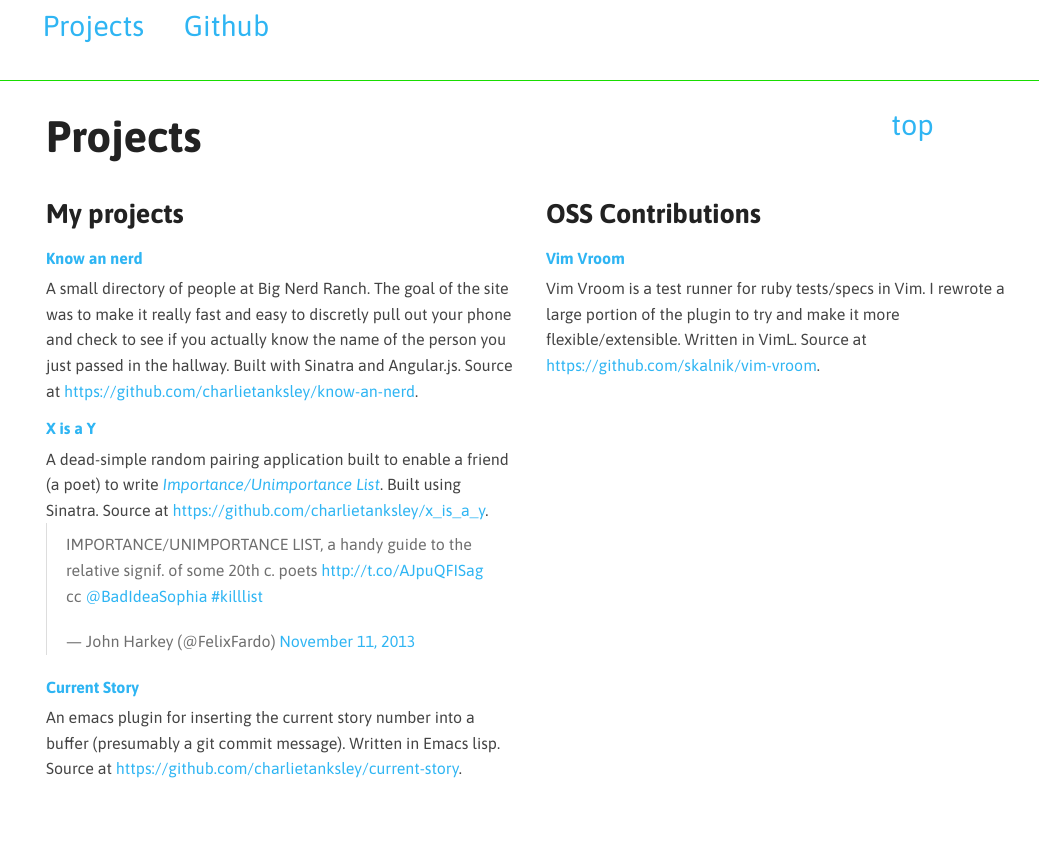
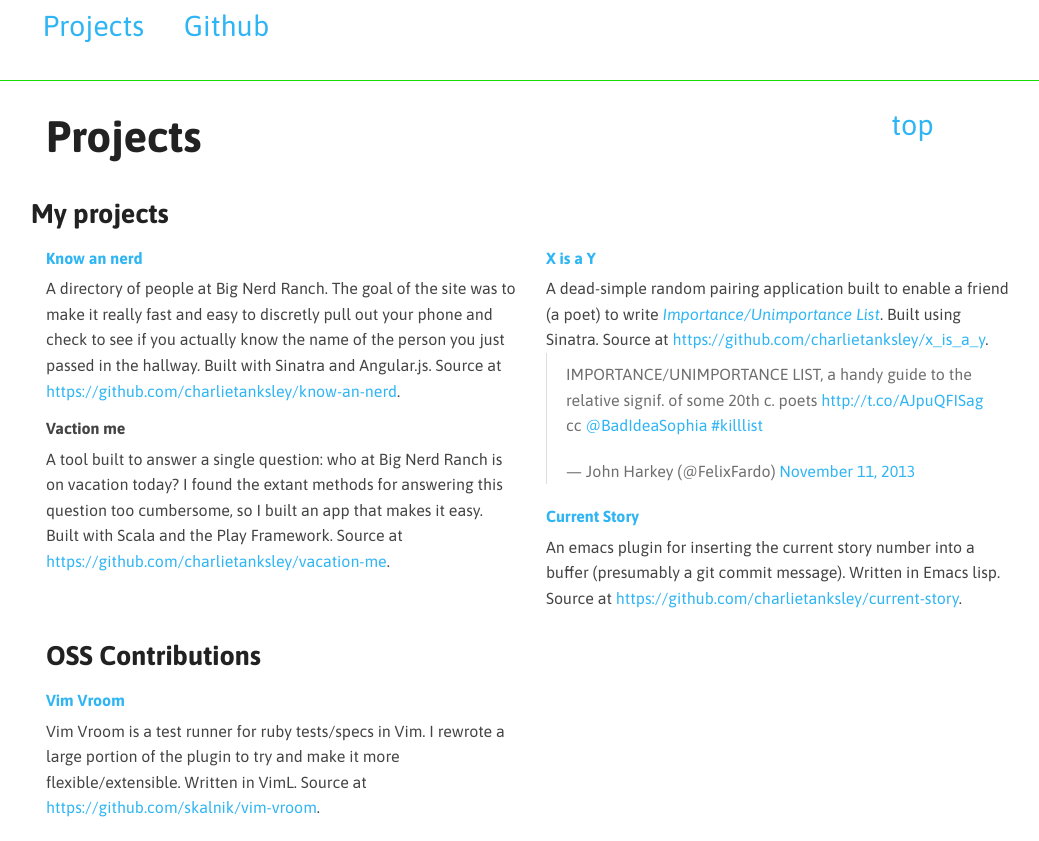
Before and after one commit to charlietanksley/charlietanksley.github.io, a website: page index.html in a window 1280 px wide. Shown: the part 659-1500 px from the top of the page, without its empty margins (109-1148 px from the left). Before the commit the page ends 1461 px from the top, so only its background shows below. Drawn offline with Linux system fonts and the light colour scheme.

Commit message:
add vacation me to projects
Requires substantial organizational changes so things hang together right.

```diff
--- a/index.html
+++ b/index.html
@@ -67,22 +67,41 @@
     </div>
 
     <div class="section-body row">
+      <div class="columns large-12 row">
+        <h3>My projects</h3>
         <div class="columns large-6">
-        <h3>My projects</h3>
           <dl>
             <dt>
               <a href="http://know-an-nerd.herokuapp.com">Know an nerd</a>
             </dt>
             <dd>
-            A small directory of people at Big Nerd Ranch.  The goal of
-            the site was to make it really fast and easy to discretly
-            pull out your phone and check to see if you actually know
-            the name of the person you just passed in the hallway.
+              A directory of people at Big Nerd Ranch.  The goal of
+              the site was to make it really fast and easy to
+              discretly pull out your phone and check to see if you
+              actually know the name of the person you just passed in
+              the hallway.
               <span class="technologies">Built with Sinatra and
                 Angular.js.</span> <span class="source">Source
                 at <a href="https://github.com/charlietanksley/know-an-nerd">https://github.com/charlietanksley/know-an-nerd</a>.</span>
             </dd>
 
+            <dt>
+              Vaction me
+            </dt>
+            <dd>
+              A tool built to answer a single question: who at Big
+              Nerd Ranch is on vacation today?  I found the extant
+              methods for answering this question too cumbersome, so I
+              built an app that makes it
+              easy.  <span class="technologies">Built with Scala and
+              the Play Framework.</span> <span class="source"> Source
+              at <a href="https://github.com/charlietanksley/vacation-me">https://github.com/charlietanksley/vacation-me</a>.</span>
+            </dd>
+          </dl>
+        </div>
+
+        <div class="columns large-6">
+          <dl>
             <dt>
               <a href="http://x-is-a-y.herokuapp.com">X is a Y</a>
             </dt>
@@ -110,7 +129,9 @@
             </dd>
           </dl>
         </div>
+      </div>
 
+      <div class="columns large-12 row">
         <div class="columns large-6">
           <h3>OSS Contributions</h3>
           <dl>
@@ -128,6 +149,7 @@
           </dl>
         </div>
       </div>
+    </div>
   </section>
 </body>
 </html>
```
Lines whose indentation alone changed are shown as unchanged.
